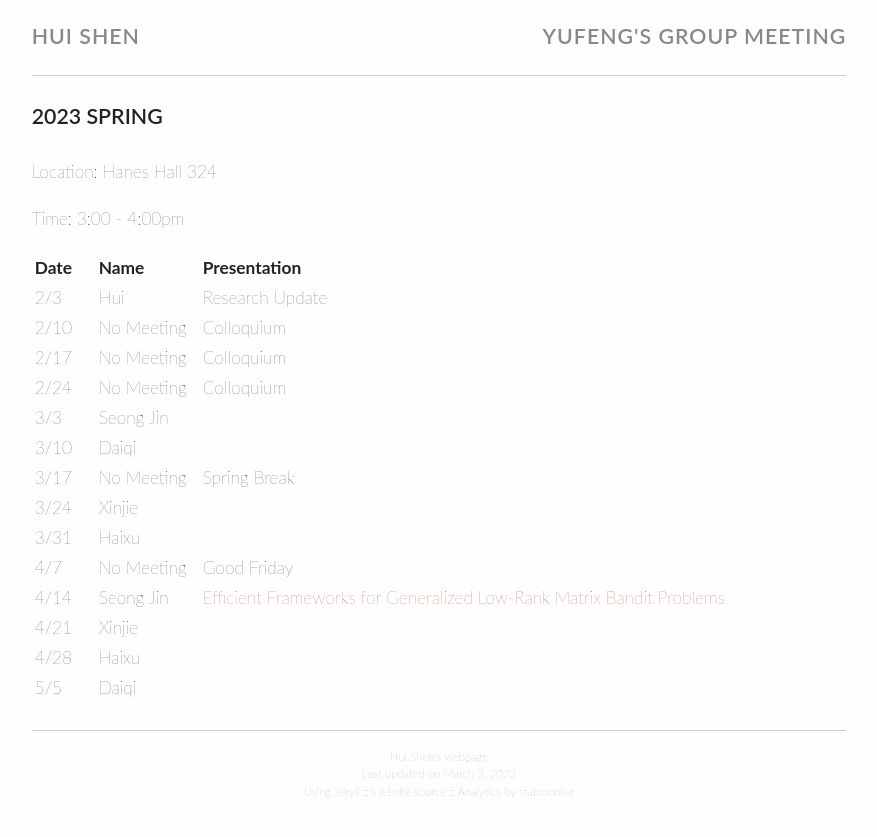
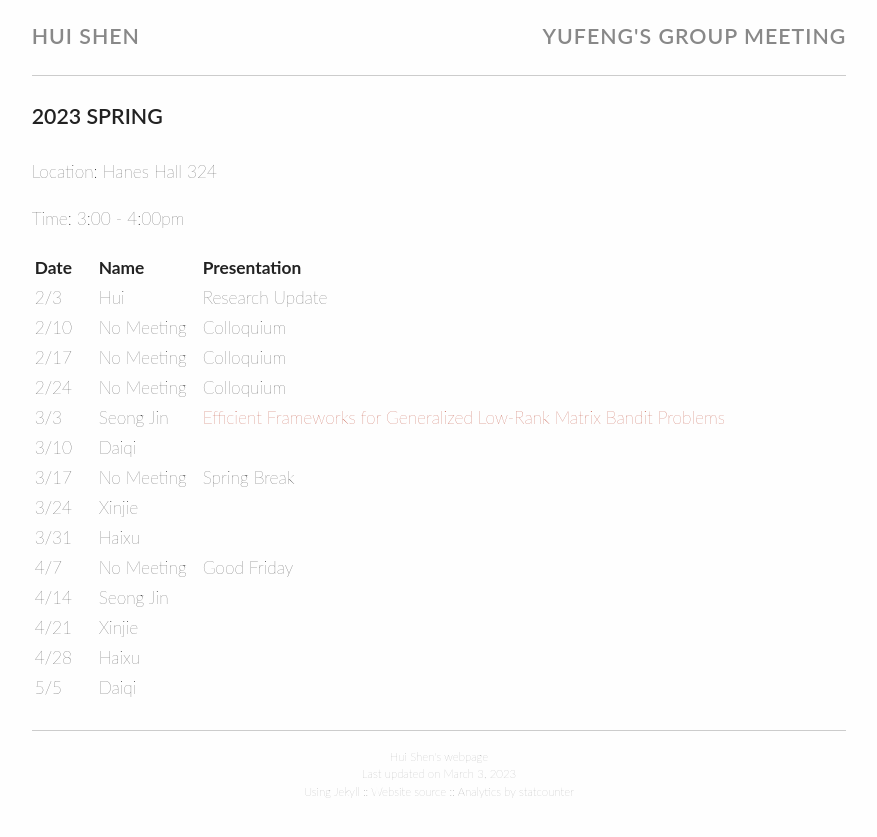
Before and after one commit to huishenstats/sophiashenh.github.io, a Jekyll site: the page built from group_meeting/2023Spring.md, in a window 1280 px wide. Shown: the top 837 px of the page, without its empty margins (201-1078 px from the left). Built offline with Jekyll 4.4.1, drawn with Linux system fonts in a browser that asks for light colours.

Commit message:
weekly update

```diff
--- a/group_meeting/2023Spring.md
+++ b/group_meeting/2023Spring.md
@@ -16,13 +16,13 @@ Time: 3:00 - 4:00pm
 |  2/10  |  No Meeting   |    Colloquium |
 |  2/17  |  No Meeting   |    Colloquium |
 |  2/24  |  No Meeting   |    Colloquium |
-|  3/3   |  Seong Jin |  |
+|  3/3   |  Seong Jin |  [Efficient Frameworks for Generalized Low-Rank Matrix Bandit Problems](https://openreview.net/forum?id=6V4vRCbVA3J)  |
 |  3/10  |  Daiqi |  |
 |  3/17  |  No Meeting| Spring Break |
 |  3/24  |  Xinjie |  |
 |  3/31  |  Haixu |  |
 |  4/7   |  No Meeting | Good Friday  |
-|  4/14  |  Seong Jin | [Efficient Frameworks for Generalized Low-Rank Matrix Bandit Problems](https://openreview.net/forum?id=6V4vRCbVA3J) |
+|  4/14  |  Seong Jin ||
 |  4/21  |  Xinjie |  |
 |  4/28  |  Haixu  |  |
 |  5/5   |  Daiqi  |  |
```
